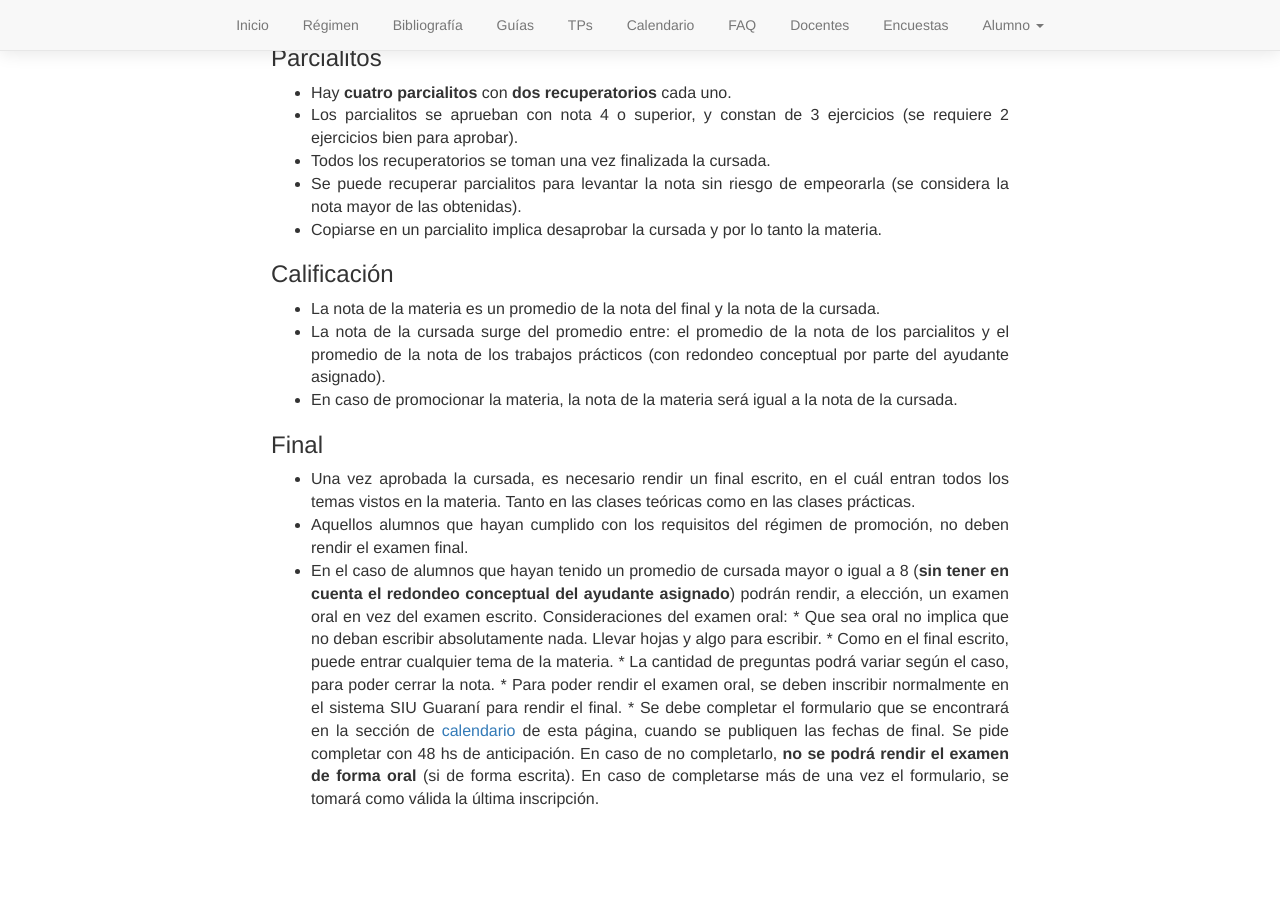
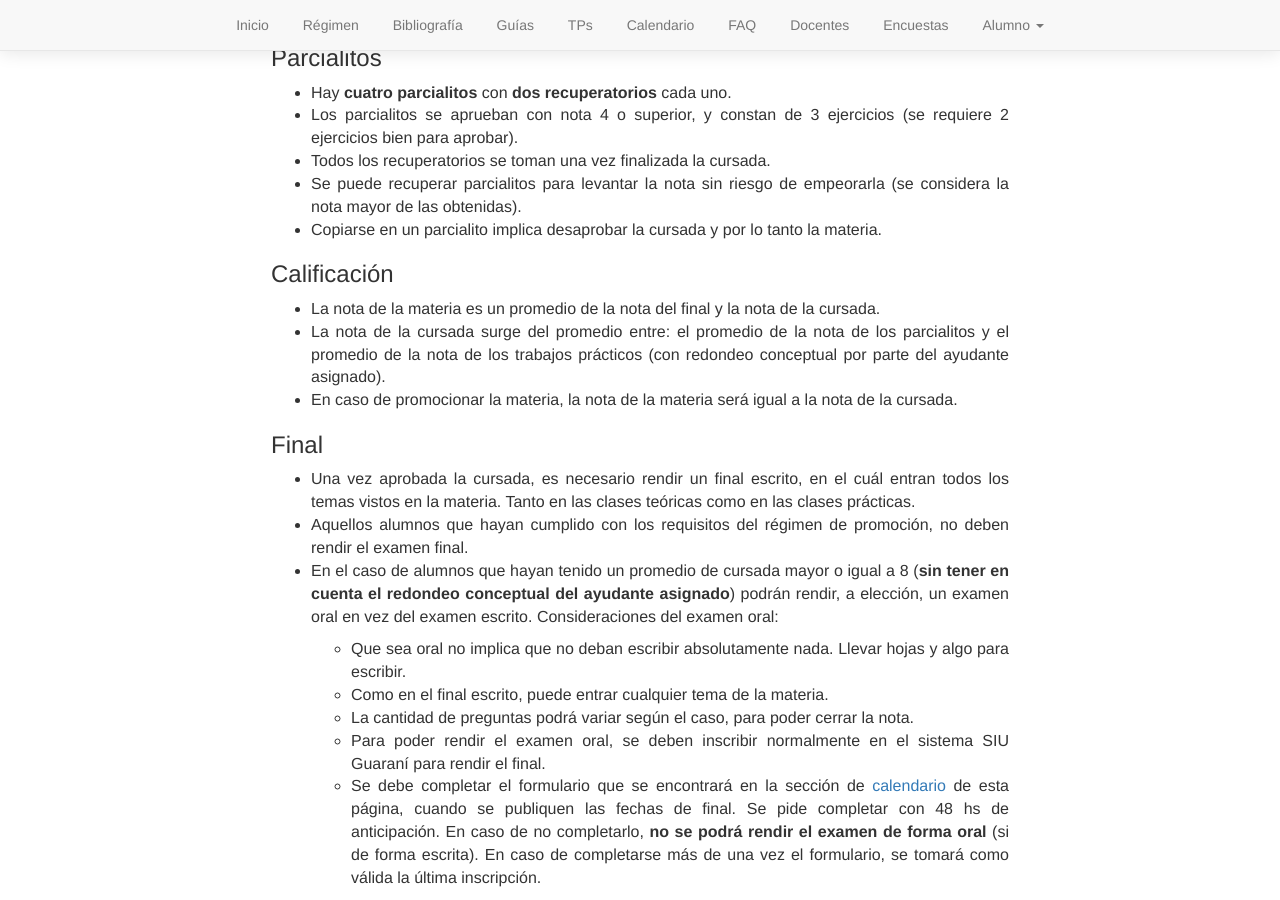
Before and after one commit to algoritmos-rw/algoritmos, a Jekyll site: the page built from static/01_regimen.md, in a window 1280 px wide and 900 px high, scrolled down 814 px. Built offline with Jekyll 4.4.1, drawn with Linux system fonts in a browser that asks for light colours; before the commit the page ends 1635 px from its top, so only the background shows below that.

Commit message:
Fix layout

```diff
--- a/static/01_regimen.md
+++ b/static/01_regimen.md
@@ -50,8 +50,9 @@
 * Una vez aprobada la cursada, es necesario rendir un final escrito, en el cuál entran todos los temas vistos en la materia. Tanto en las clases teóricas como en las clases prácticas.
 * Aquellos alumnos que hayan cumplido con los requisitos del régimen de promoción, no deben rendir el examen final.
 * En el caso de alumnos que hayan tenido un promedio de cursada mayor o igual a 8 (**sin tener en cuenta el redondeo conceptual del ayudante asignado**) podrán rendir, a elección, un examen oral en vez del examen escrito. Consideraciones del examen oral:
-		* Que sea oral no implica que no deban escribir absolutamente nada. Llevar hojas y algo para escribir.
-		* Como en el final escrito, puede entrar cualquier tema de la materia.
-		* La cantidad de preguntas podrá variar según el caso, para poder cerrar la nota.
-		* Para poder rendir el examen oral, se deben inscribir normalmente en el sistema SIU Guaraní para rendir el final.
-		* Se debe completar el formulario que se encontrará en la sección de [calendario]({{ 'calendario' | relative_url }}) de esta página, cuando se publiquen las fechas de final. Se pide completar con 48 hs de anticipación. En caso de no completarlo, **no se podrá rendir el examen de forma oral** (si de forma escrita). En caso de completarse más de una vez el formulario, se tomará como válida la última inscripción.
+
+	- Que sea oral no implica que no deban escribir absolutamente nada. Llevar hojas y algo para escribir.
+	- Como en el final escrito, puede entrar cualquier tema de la materia.
+	- La cantidad de preguntas podrá variar según el caso, para poder cerrar la nota.
+	- Para poder rendir el examen oral, se deben inscribir normalmente en el sistema SIU Guaraní para rendir el final.
+	- Se debe completar el formulario que se encontrará en la sección de [calendario]({{ 'calendario' | relative_url }}) de esta página, cuando se publiquen las fechas de final. Se pide completar con 48 hs de anticipación. En caso de no completarlo, **no se podrá rendir el examen de forma oral** (si de forma escrita). En caso de completarse más de una vez el formulario, se tomará como válida la última inscripción.
```
